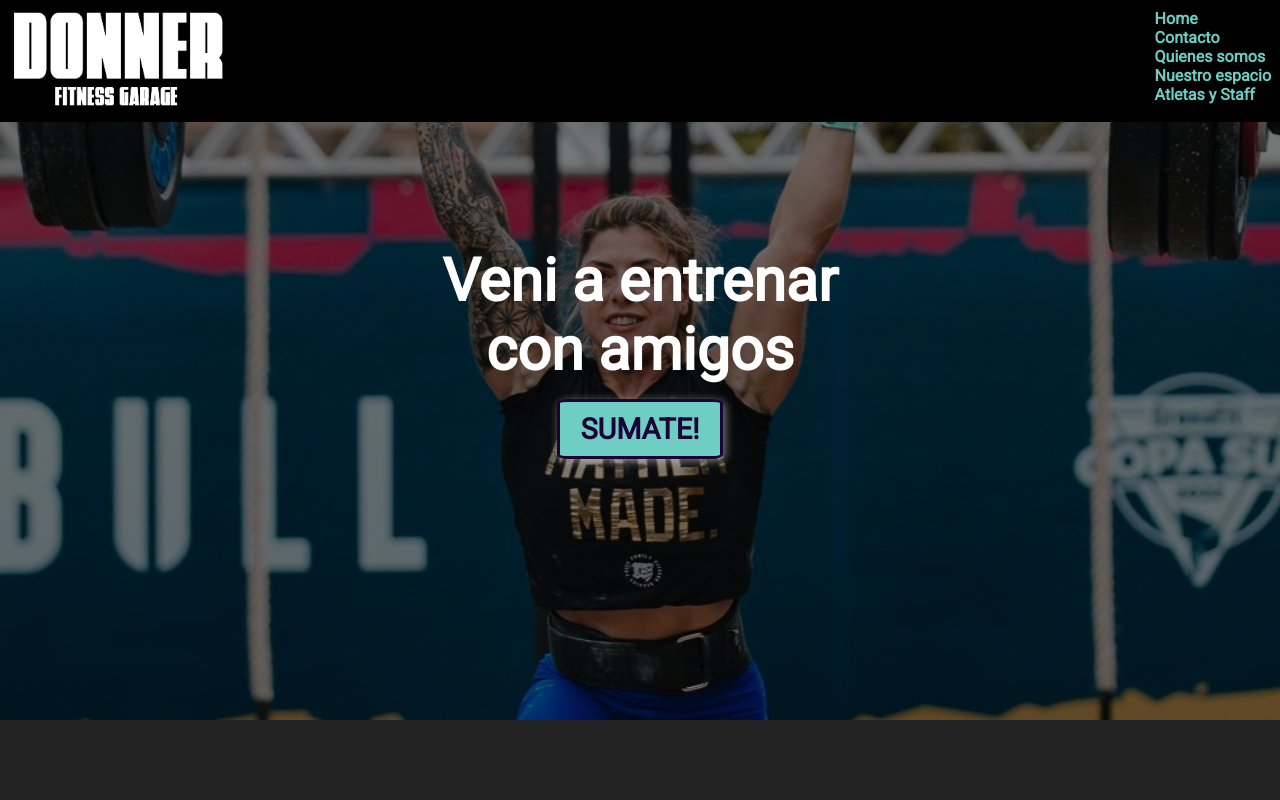
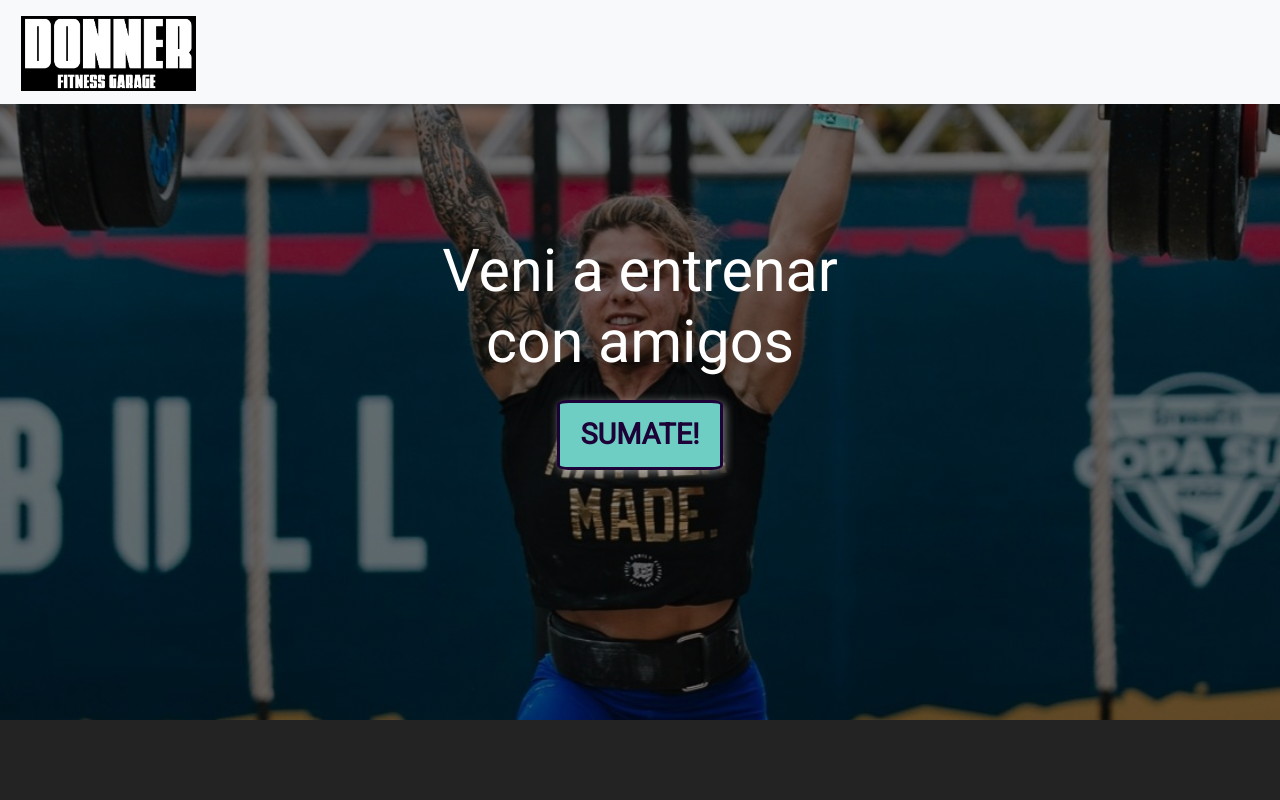
Before and after one commit to julian-lunapalacios/proyecto-donner, a plain HTML site: page index.html in a window 1280 px wide. Shown: the top 800 px of the page. Drawn offline with nearby package versions, Linux system fonts and the light colour scheme.

Commit message:
agregando links de bootstrap css y js

```diff
--- a/index.html
+++ b/index.html
@@ -4,16 +4,15 @@
     <meta charset="UTF-8">
     <meta http-equiv="X-UA-Compatible" content="IE=edge">
     <meta name="viewport" content="width=device-width, initial-scale=1.0">
-
     <!-- font -->
     <link rel="preconnect" href="https://fonts.googleapis.com">
     <link rel="preconnect" href="https://fonts.gstatic.com" crossorigin>
     <link href="https://fonts.googleapis.com/css2?family=Roboto&display=swap" rel="stylesheet">
-
+    <!-- bootstrap -->
+    <link href="https://cdn.jsdelivr.net/npm/bootstrap@5.1.3/dist/css/bootstrap.min.css" rel="stylesheet" integrity="sha384-1BmE4kWBq78iYhFldvKuhfTAU6auU8tT94WrHftjDbrCEXSU1oBoqyl2QvZ6jIW3" crossorigin="anonymous">
     <!-- css -->
     <link rel="stylesheet" type="text/css" href="./style.css">
     <title>Donner</title>
-
 </head>
 
 
@@ -21,7 +20,7 @@
 
     <header>
       <!-- Cabecera de mi sitio -->
-        <div class="container">
+       <!--  <div class="container">
             <a href="./index.html">
                 <img src="./imagenes/logo-donner.png" alt="logo de la pagina">
             </a>
@@ -34,7 +33,15 @@
                         <li><a href="./paginas/atletas-staff.html"> Atletas y Staff</a></li>
                     </ul>
                 </nav>
-        </div>
+        </div> -->
+        <nav class="navbar navbar-light bg-light">
+            <div class="container-fluid">
+              <a class="navbar-brand" href="#">
+                <img src="imagenes/logo-donner5.png" alt="" width="175" height="75" class="d-inline-block align-text-top">
+
+              </a>
+            </div>
+          </nav>
     </header>
 
         <section id="hero">
@@ -78,7 +85,9 @@
          </div>
     </footer>
 
-
+    <!-- bootstrap js -->
+    <script src="https://cdn.jsdelivr.net/npm/@popperjs/core@2.10.2/dist/umd/popper.min.js" integrity="sha384-7+zCNj/IqJ95wo16oMtfsKbZ9ccEh31eOz1HGyDuCQ6wgnyJNSYdrPa03rtR1zdB" crossorigin="anonymous"></script>
+    <script src="https://cdn.jsdelivr.net/npm/bootstrap@5.1.3/dist/js/bootstrap.min.js" integrity="sha384-QJHtvGhmr9XOIpI6YVutG+2QOK9T+ZnN4kzFN1RtK3zEFEIsxhlmWl5/YESvpZ13" crossorigin="anonymous"></script>
 </body>
 
 
--- a/style.css
+++ b/style.css
@@ -6,7 +6,9 @@
 /**fuente general**/
 html { font-family: 'Roboto', sans-serif; }
 
-body {margin: 0;
+body {
+    font-family:'Roboto', sans-serif; ;
+    margin: 0;
     background-color:rgb(0, 0, 0)}
 h1 {font-size: 3.7em; }
 h2 {font-size: 2.8em;}
```
